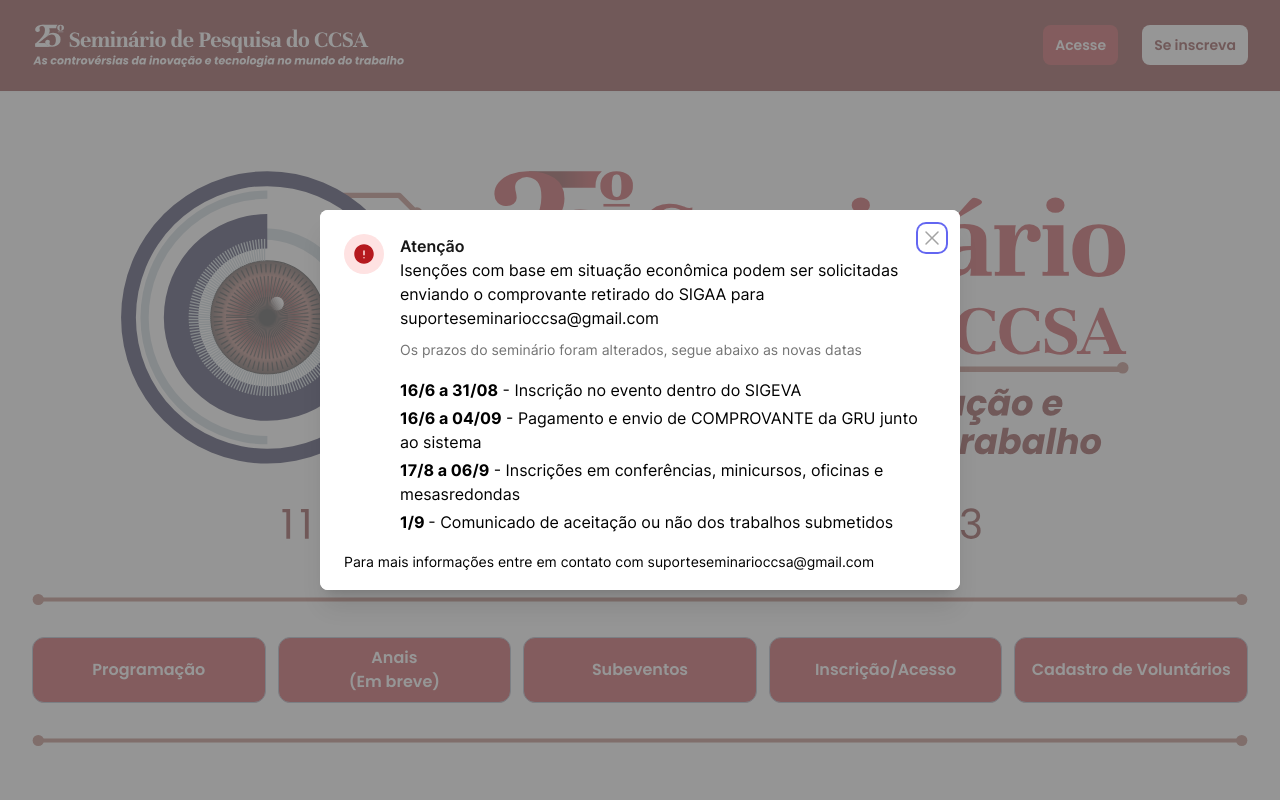
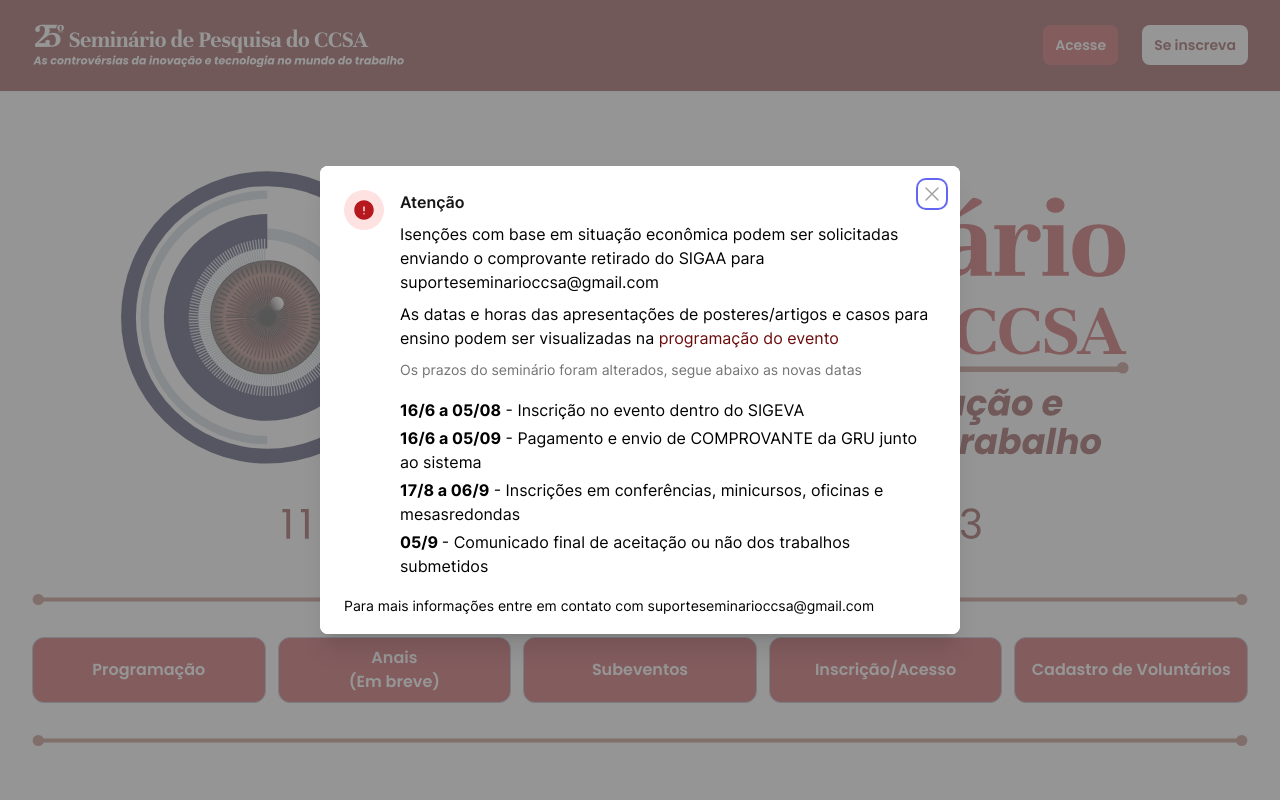
Before and after one commit to luccasmmg/seminario-2023, a Next.js app: page / in a window 1280 px wide. Shown: the top 800 px of the page. Built offline with nearby package versions, Linux system fonts and the light colour scheme; a web font is replaced by a local one.

Commit message:
Att prazos

```diff
--- a/src/pages/index.jsx
+++ b/src/pages/index.jsx
@@ -15,6 +15,7 @@ import { Fragment, useRef, useState } from 'react'
 import { Dialog, Transition } from '@headlessui/react'
 import { ExclamationTriangleIcon } from '@heroicons/react/24/outline'
 import { ExclamationCircleIcon, XMarkIcon } from '@heroicons/react/24/solid'
+import Link from 'next/link'
 
 export function PopUp() {
   const [open, setOpen] = useState(true)
@@ -77,10 +78,17 @@ export function PopUp() {
                       >
                         Atenção
                       </Dialog.Title>
-                      <p>
+                      <p className="pt-2">
                         Isenções com base em situação econômica podem ser
                         solicitadas enviando o comprovante retirado do SIGAA
                         para suporteseminarioccsa@gmail.com
+                      </p>
+                      <p className="pt-2">
+                        As datas e horas das apresentações de posteres/artigos e
+                        casos para ensino podem ser visualizadas na{' '}
+                        <Link className="text-red-900" href="/programacao">
+                          programação do evento
+                        </Link>
                       </p>
                       <div className="mt-2">
                         <p className="text-sm text-gray-500">
@@ -89,11 +97,11 @@ export function PopUp() {
                         </p>
                         <ul className="space-y-1 py-4">
                           <li>
-                            <span className="font-bold">16/6 a 31/08</span> -
+                            <span className="font-bold">16/6 a 05/08</span> -
                             Inscrição no evento dentro do SIGEVA
                           </li>
                           <li>
-                            <span className="font-bold">16/6 a 04/09</span> -
+                            <span className="font-bold">16/6 a 05/09</span> -
                             Pagamento e envio de COMPROVANTE da GRU junto ao
                             sistema
                           </li>
@@ -103,8 +111,9 @@ export function PopUp() {
                             mesasredondas
                           </li>
                           <li>
-                            <span className="font-bold">1/9 </span> - Comunicado
-                            de aceitação ou não dos trabalhos submetidos
+                            <span className="font-bold">05/9 </span> -
+                            Comunicado final de aceitação ou não dos trabalhos
+                            submetidos
                           </li>
                         </ul>
                       </div>
```
